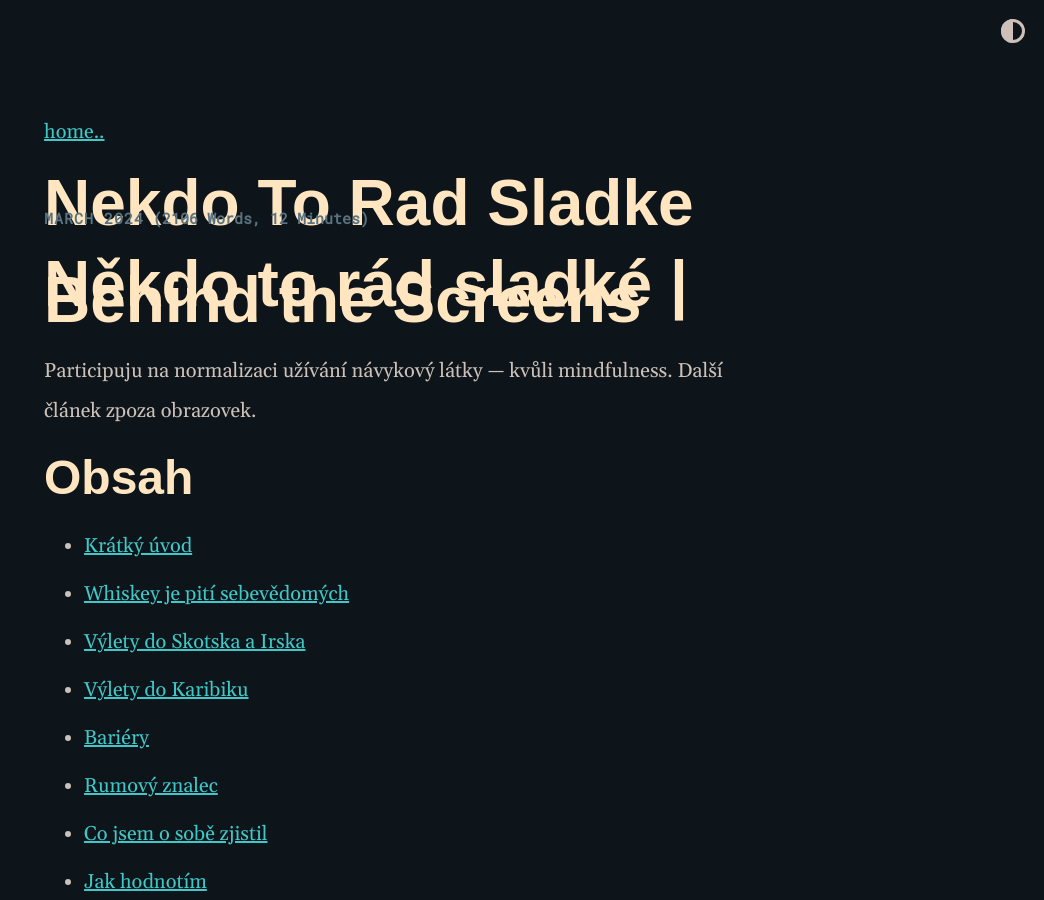
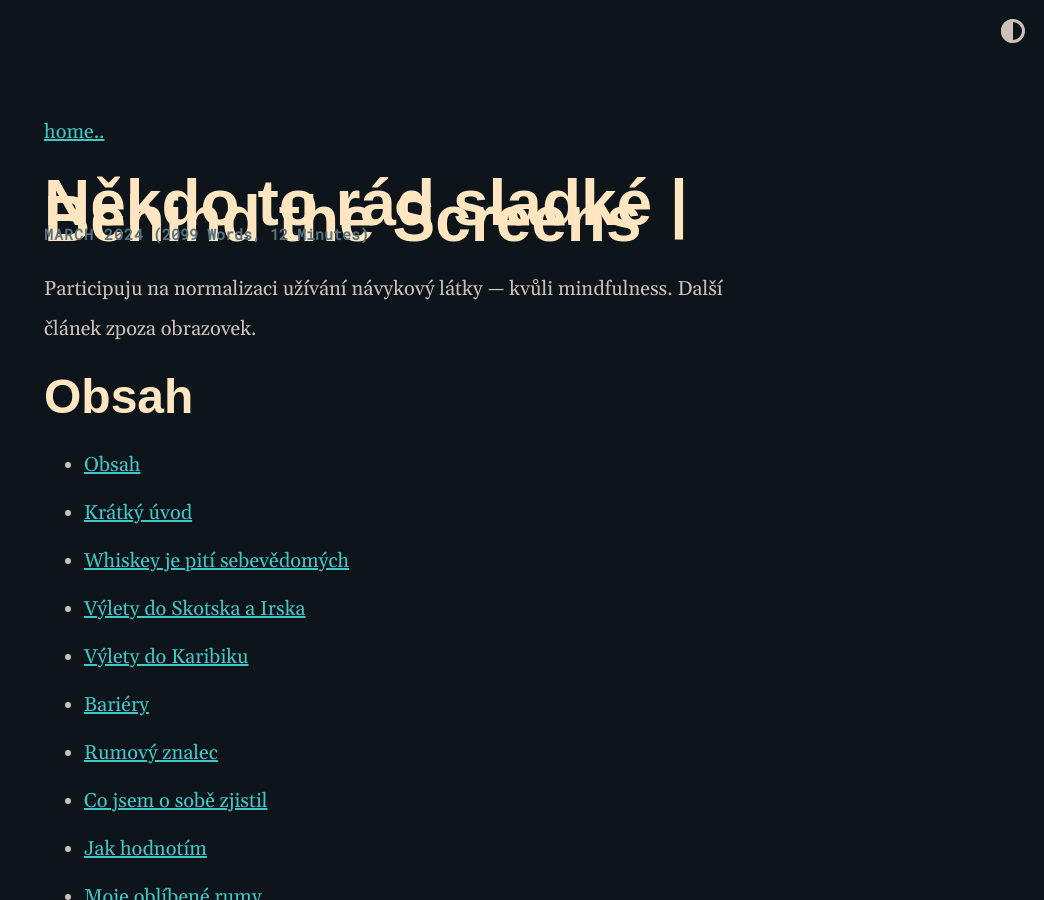
Before and after one commit to scherrer-txt/bts, a Jekyll site: the page built from _posts/2024-03-21-nekdo-to-rad-sladke.md, in a window 1280 px wide and 900 px high. Shown: the whole window, without its empty margins (236-1280 px from the left). Built offline with Jekyll 4.4.1, drawn with Linux system fonts in a browser that asks for light colours; some web fonts are replaced.

Commit message:
Update 2024-03-21-nekdo-to-rad-sladke.md

```diff
--- a/_posts/2024-03-21-nekdo-to-rad-sladke.md
+++ b/_posts/2024-03-21-nekdo-to-rad-sladke.md
@@ -1,11 +1,12 @@
 ---
 layout: post
+title: Někdo to rád sladké | Behind the Screens
 ---
 
-# Někdo to rád sladké | Behind the Screens
 Participuju na normalizaci užívání návykový látky — kvůli mindfulness. Další článek zpoza obrazovek.
 
 ## Obsah
+- [Obsah](#obsah)
 - [Krátký úvod](#kratky-uvod)
 - [Whiskey je pití sebevědomých](#whiskey-je-piti-sebevedomych)
 - [Výlety do Skotska a Irska](#vylety-do-skotska-a-irska)
```
